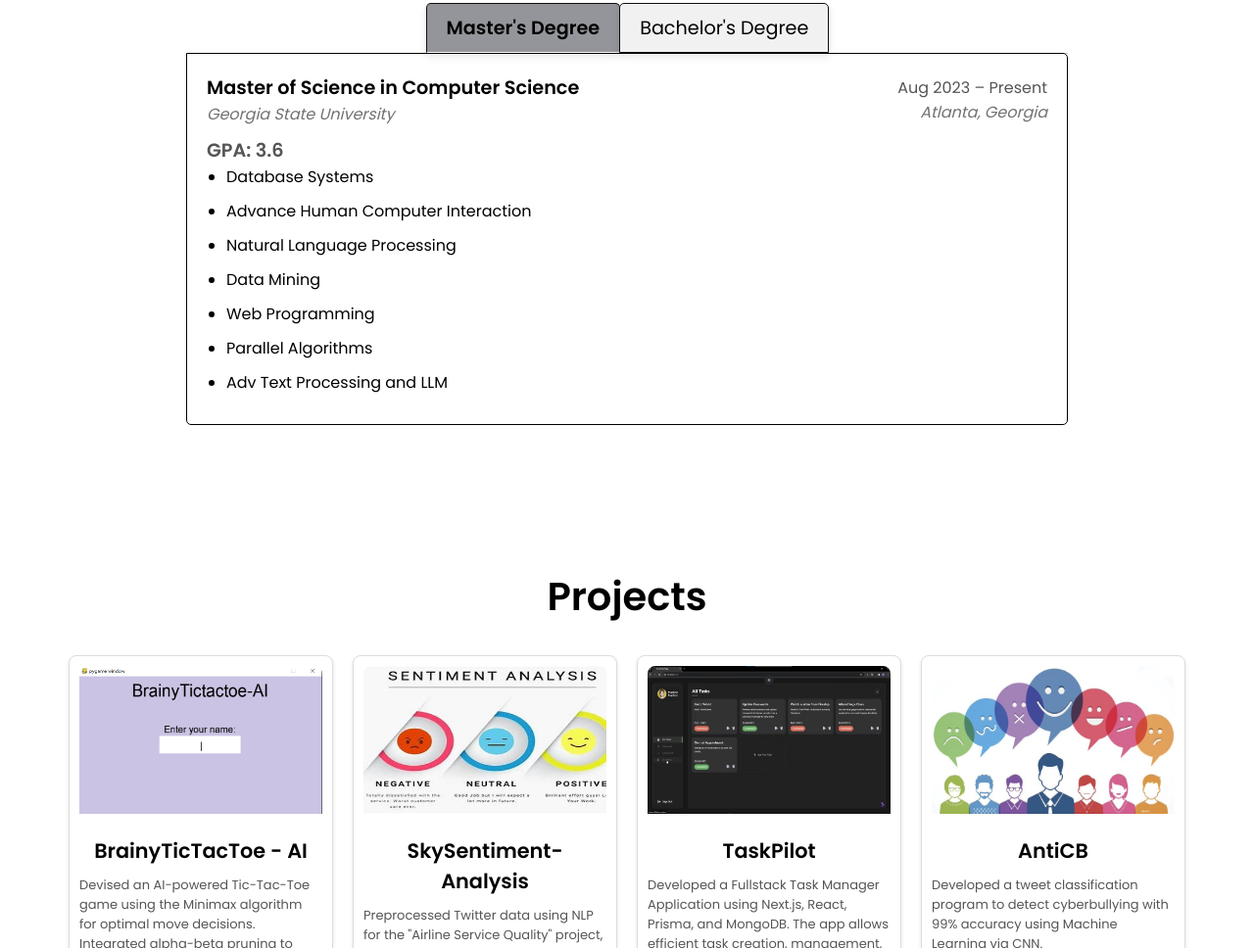
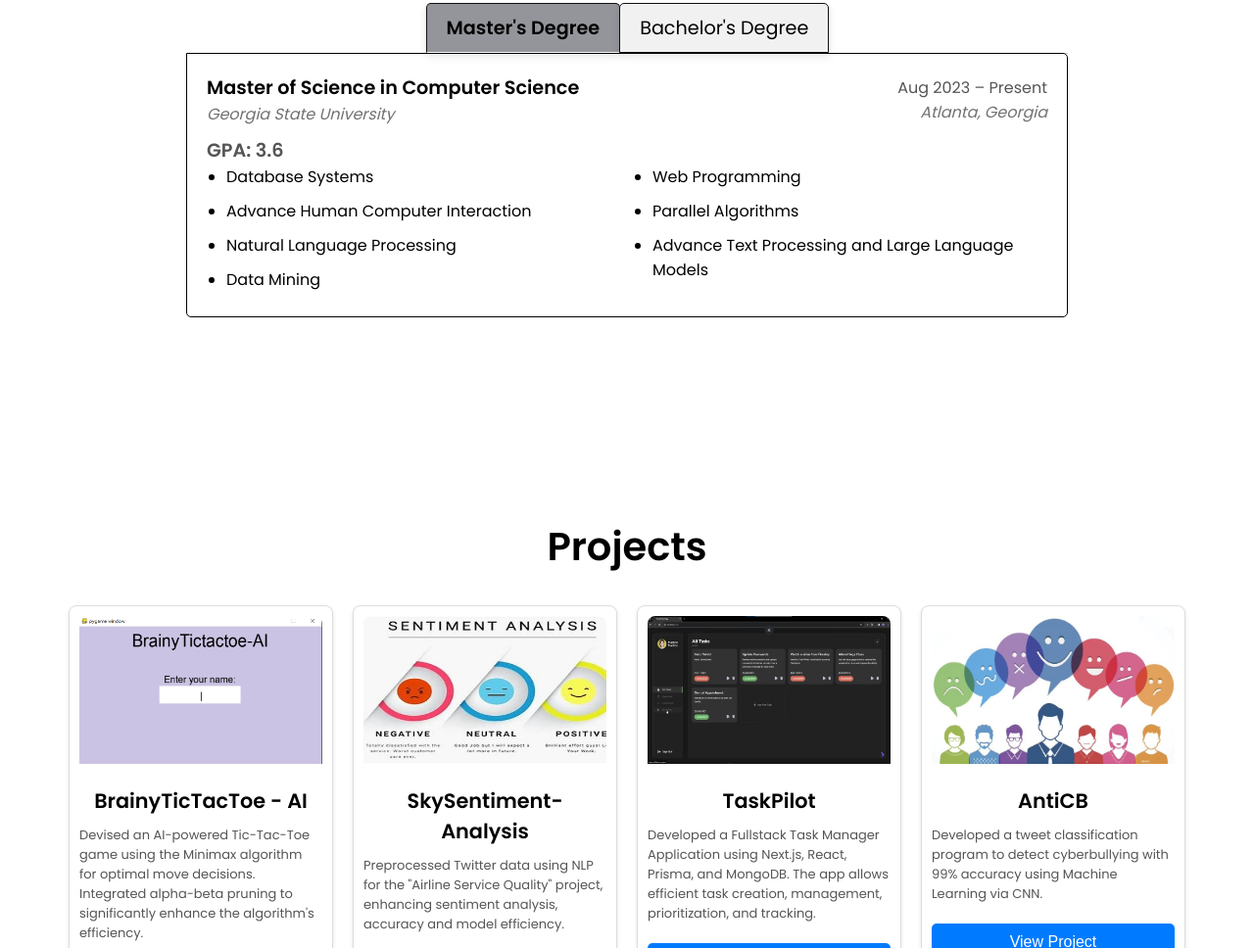
Before and after one commit to sravanireddy02/MyPortfolio, a plain HTML site: page index.html in a window 1280 px wide. Shown: the part 2311-3279 px from the top of the page at 98% size. Drawn offline with Linux system fonts and the light colour scheme.

Commit message:
MyPortfolio

```diff
--- a/index.html
+++ b/index.html
@@ -202,7 +202,7 @@
                   <li> Data Mining</li>
                   <li> Web Programming </li>
                   <li> Parallel Algorithms </li>
-                  <li> Adv Text Processing and LLM</li>
+                  <li> Advance Text Processing and Large Language Models</li>
                 </ul>
               </div>
               <div id="bachelors" class="tab-content ">
--- a/style.css
+++ b/style.css
@@ -706,7 +706,7 @@ section {
 
 
 .resp {
-  column-count: 1;
+  column-count: 2;
   column-gap: 2rem; /* Adjust the gap between columns */
   list-style-type: disc; /* Ensure bullets are shown */
   padding-left: 20px; /* Optional: Indent bullets */
```
